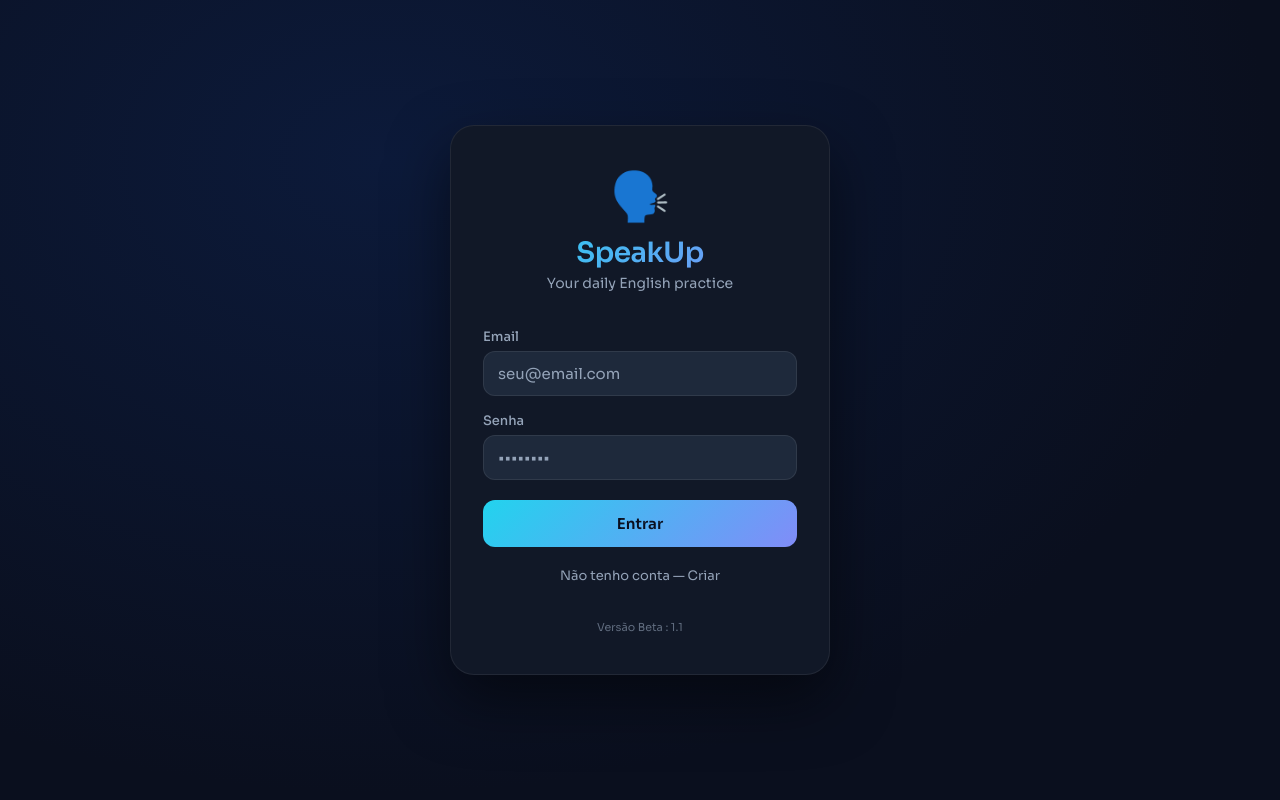
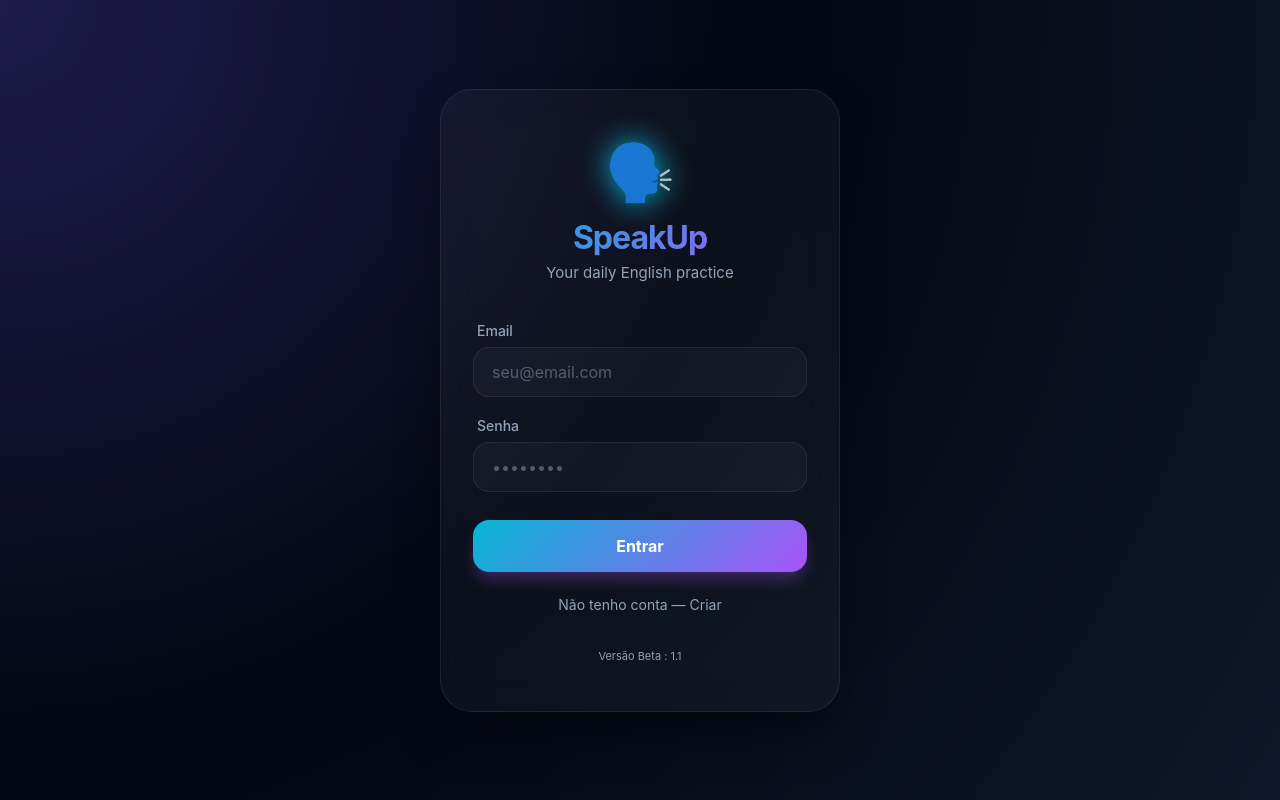
Before and after one commit to leoalvesjf/mvp-english, a React (Vite) app: page /login in a window 1280 px wide. Built offline with nearby package versions, Linux system fonts and the light colour scheme; no server answers.

Commit message:
design: implement dark glassmorphism aesthetic across the app

```diff
--- a/src/index.css
+++ b/src/index.css
@@ -1,26 +1,27 @@
 *, *::before, *::after { box-sizing: border-box; margin: 0; padding: 0; }
 
 :root {
-  --bg: #0a0f1e;
-  --bg2: #111827;
-  --bg3: #1e293b;
-  --accent: #22d3ee;
-  --accent2: #818cf8;
-  --text: #f1f5f9;
-  --text2: #94a3b8;
-  --user-bubble: #1d4ed8;
-  --ai-bubble: #1e293b;
-  --radius: 18px;
-  --font: 'Sora', sans-serif;
-  --mono: 'JetBrains Mono', monospace;
+  --bg: #030712;
+  --bg-dark: #0f172a;
+  --accent: #06b6d4;
+  --accent-glow: #a855f7;
+  --text: #f8fafc;
+  --text-muted: #94a3b8;
+  --glass: rgba(255, 255, 255, 0.04);
+  --glass-border: rgba(255, 255, 255, 0.08);
+  --ai-bubble: rgba(30, 41, 59, 0.5);
+  --user-bubble: linear-gradient(135deg, #06b6d4, #a855f7);
+  --radius: 20px;
+  --font: 'Outfit', 'Inter', sans-serif;
 }
 
 html, body, #root {
   height: 100%;
   font-family: var(--font);
-  background: var(--bg);
+  background: radial-gradient(circle at top left, #1e1b4b 0%, #030712 50%, #0f172a 100%);
   color: var(--text);
   -webkit-tap-highlight-color: transparent;
+  overflow: hidden;
 }
 
 /* ===== LOADING ===== */
@@ -40,61 +41,75 @@ html, body, #root {
 .login-page {
   display: flex; align-items: center; justify-content: center;
   min-height: 100%; padding: 24px;
-  background: radial-gradient(ellipse at 30% 20%, #0c1a3a 0%, var(--bg) 70%);
+  background: transparent;
 }
 .login-card {
-  width: 100%; max-width: 380px;
-  background: var(--bg2);
-  border: 1px solid rgba(255,255,255,0.07);
-  border-radius: 24px;
-  padding: 40px 32px;
-  box-shadow: 0 25px 60px rgba(0,0,0,0.5);
+  width: 100%; max-width: 400px;
+  background: var(--glass);
+  backdrop-filter: blur(20px);
+  -webkit-backdrop-filter: blur(20px);
+  border: 1px solid var(--glass-border);
+  border-radius: 32px;
+  padding: 48px 32px;
+  box-shadow: 0 25px 50px -12px rgba(0, 0, 0, 0.5);
 }
 .login-brand {
-  text-align: center; margin-bottom: 36px;
+  text-align: center; margin-bottom: 40px;
 }
-.brand-icon { font-size: 48px; }
+.brand-icon { font-size: 56px; filter: drop-shadow(0 0 15px var(--accent)); }
 .login-brand h1 {
-  font-size: 28px; font-weight: 600; letter-spacing: -0.5px;
-  margin: 8px 0 4px;
-  background: linear-gradient(135deg, var(--accent), var(--accent2));
-  -webkit-background-clip: text; -webkit-text-fill-color: transparent;
+  font-size: 32px; font-weight: 700; letter-spacing: -1px;
+  margin: 12px 0 6px;
+  background: linear-gradient(135deg, var(--accent), var(--accent-glow));
+  background-clip: text;
+  -webkit-background-clip: text;
+  -webkit-text-fill-color: transparent;
 }
-.login-brand p { color: var(--text2); font-size: 14px; }
+.login-brand p { color: var(--text-muted); font-size: 15px; }
 
-.login-form { display: flex; flex-direction: column; gap: 16px; }
+.login-form { display: flex; flex-direction: column; gap: 20px; }
 
-.field { display: flex; flex-direction: column; gap: 6px; }
-.field label { font-size: 13px; font-weight: 500; color: var(--text2); }
+.field { display: flex; flex-direction: column; gap: 8px; }
+.field label { font-size: 14px; font-weight: 500; color: var(--text-muted); padding-left: 4px; }
 .field input {
-  background: var(--bg3); border: 1px solid rgba(255,255,255,0.08);
-  border-radius: 12px; padding: 12px 14px;
-  color: var(--text); font-family: var(--font); font-size: 15px;
-  outline: none; transition: border-color 0.2s;
+  background: rgba(255, 255, 255, 0.03);
+  border: 1px solid var(--glass-border);
+  border-radius: 16px; padding: 14px 18px;
+  color: var(--text); font-family: var(--font); font-size: 16px;
+  outline: none; transition: all 0.2s;
 }
-.field input:focus { border-color: var(--accent); }
-.field input::placeholder { color: var(--text2); }
+.field input:focus {
+  border-color: var(--accent);
+  background: rgba(255, 255, 255, 0.06);
+  box-shadow: 0 0 20px rgba(6, 182, 212, 0.15);
+}
+.field input::placeholder { color: var(--text-muted); opacity: 0.5; }
 
-.msg-error { color: #f87171; font-size: 13px; }
-.msg-success { color: #4ade80; font-size: 13px; }
+.msg-error { color: #f87171; font-size: 14px; text-align: center; }
+.msg-success { color: #4ade80; font-size: 14px; text-align: center; }
 
 .btn-primary {
-  background: linear-gradient(135deg, var(--accent), var(--accent2));
-  color: #0a0f1e; font-weight: 600; font-family: var(--font);
-  border: none; border-radius: 12px; padding: 14px;
-  font-size: 15px; cursor: pointer; transition: opacity 0.2s;
-  margin-top: 4px;
+  background: linear-gradient(135deg, var(--accent), var(--accent-glow));
+  color: #ffffff; font-weight: 700; font-family: var(--font);
+  border: none; border-radius: 16px; padding: 16px;
+  font-size: 16px; cursor: pointer; transition: all 0.3s cubic-bezier(0.4, 0, 0.2, 1);
+  margin-top: 8px;
+  box-shadow: 0 10px 15px -3px rgba(168, 85, 247, 0.3);
 }
-.btn-primary:disabled { opacity: 0.5; cursor: not-allowed; }
-.btn-primary:hover:not(:disabled) { opacity: 0.9; }
+.btn-primary:disabled { opacity: 0.5; cursor: not-allowed; box-shadow: none; }
+.btn-primary:hover:not(:disabled) {
+  transform: translateY(-2px);
+  filter: brightness(1.1);
+  box-shadow: 0 20px 25px -5px rgba(168, 85, 247, 0.4);
+}
 
 .btn-toggle {
   display: block; width: 100%; background: none; border: none;
-  color: var(--text2); font-family: var(--font); font-size: 13px;
-  cursor: pointer; padding: 12px; margin-top: 8px;
-  transition: color 0.2s;
+  color: var(--text-muted); font-family: var(--font); font-size: 14px;
+  cursor: pointer; padding: 12px; margin-top: 12px;
+  transition: all 0.2s;
 }
-.btn-toggle:hover { color: var(--accent); }
+.btn-toggle:hover { color: var(--text); }
 
 .btn-toggle:hover { color: var(--accent); }
 
@@ -107,20 +122,25 @@ html, body, #root {
 .chat-page {
   display: flex; flex-direction: column; height: 100%;
   max-width: 680px; margin: 0 auto;
+  background: transparent;
 }
 
 .chat-header {
   display: flex; align-items: center; justify-content: space-between;
-  padding: 14px 20px;
-  background: var(--bg2);
-  border-bottom: 1px solid rgba(255,255,255,0.06);
+  padding: 16px 24px;
+  background: rgba(15, 23, 42, 0.6);
+  backdrop-filter: blur(12px);
+  -webkit-backdrop-filter: blur(12px);
+  border-bottom: 1px solid var(--glass-border);
   position: sticky; top: 0; z-index: 10;
 }
 .header-brand {
   display: flex; align-items: center; gap: 8px;
-  font-weight: 600; font-size: 18px;
-  background: linear-gradient(135deg, var(--accent), var(--accent2));
-  -webkit-background-clip: text; -webkit-text-fill-color: transparent;
+  font-weight: 700; font-size: 20px;
+  background: linear-gradient(135deg, var(--accent), var(--accent-glow));
+  background-clip: text;
+  -webkit-background-clip: text;
+  -webkit-text-fill-color: transparent;
 }
 .header-center { display: flex; align-items: center; gap: 8px; }
 .session-controls { display: flex; align-items: center; gap: 4px; }
@@ -136,20 +156,21 @@ html, body, #root {
 }
 
 .btn-logout {
-  background: none; border: none; color: var(--text2);
-  font-size: 20px; cursor: pointer; padding: 4px 8px;
-  transition: color 0.2s;
+  background: rgba(255,255,255,0.05); border: 1px solid var(--glass-border);
+  color: var(--text-muted); border-radius: 10px;
+  font-size: 16px; cursor: pointer; padding: 6px 10px;
+  transition: all 0.2s;
 }
-.btn-logout:hover { color: var(--text); }
+.btn-logout:hover { background: rgba(255,255,255,0.1); color: var(--text); }
 
 .btn-pause {
-  background: var(--bg3); border: none; border-radius: 50%;
-  width: 32px; height: 32px; display: flex; align-items: center; justify-content: center;
-  cursor: pointer; font-size: 14px; transition: all 0.2s;
-  margin-left: 4px;
+  background: rgba(255,255,255,0.05); border: 1px solid var(--glass-border);
+  border-radius: 50%; width: 36px; height: 36px;
+  display: flex; align-items: center; justify-content: center;
+  cursor: pointer; font-size: 16px; transition: all 0.2s;
 }
-.btn-pause:hover { background: var(--accent); }
-.btn-pause.paused { background: var(--accent); color: var(--bg); animation: flash 1s infinite alternate; }
+.btn-pause:hover { background: var(--accent); color: var(--bg-dark); }
+.btn-pause.paused { background: var(--accent); color: var(--bg-dark); }
 
 @keyframes flash {
   from { opacity: 1; } to { opacity: 0.6; }
@@ -179,18 +200,22 @@ html, body, #root {
 .avatar { font-size: 22px; flex-shrink: 0; margin-bottom: 2px; }
 
 .bubble {
-  max-width: 75%; padding: 12px 16px;
-  border-radius: var(--radius); font-size: 15px; line-height: 1.55;
+  max-width: 80%; padding: 14px 20px;
+  border-radius: var(--radius); font-size: 15px; line-height: 1.6;
 }
 .bubble.assistant {
   background: var(--ai-bubble);
+  backdrop-filter: blur(10px);
+  -webkit-backdrop-filter: blur(10px);
+  border: 1px solid var(--glass-border);
   border-bottom-left-radius: 4px;
   color: var(--text);
 }
 .bubble.user {
   background: var(--user-bubble);
   border-bottom-right-radius: 4px;
-  color: white;
+  color: #ffffff;
+  box-shadow: 0 10px 20px -5px rgba(6, 182, 212, 0.3);
 }
 
 .try-hint {
@@ -217,47 +242,56 @@ html, body, #root {
 
 /* ===== INPUT AREA ===== */
 .input-area {
-  display: flex; align-items: center; gap: 8px;
-  padding: 14px 16px;
-  background: var(--bg2);
-  border-top: 1px solid rgba(255,255,255,0.06);
+  display: flex; align-items: center; gap: 12px;
+  padding: 20px 24px;
+  background: rgba(15, 23, 42, 0.8);
+  backdrop-filter: blur(20px);
+  -webkit-backdrop-filter: blur(20px);
+  border-top: 1px solid var(--glass-border);
 }
 
 .text-input {
-  flex: 1; background: var(--bg3);
-  border: 1px solid rgba(255,255,255,0.08);
-  border-radius: 24px; padding: 12px 18px;
-  color: var(--text); font-family: var(--font); font-size: 15px;
-  outline: none; transition: border-color 0.2s;
+  flex: 1; background: rgba(255, 255, 255, 0.03);
+  border: 1px solid var(--glass-border);
+  border-radius: 28px; padding: 14px 22px;
+  color: var(--text); font-family: var(--font); font-size: 16px;
+  outline: none; transition: all 0.2s;
 }
-.text-input:focus { border-color: var(--accent); }
-.text-input::placeholder { color: var(--text2); }
+.text-input:focus {
+  border-color: var(--accent);
+  background: rgba(255, 255, 255, 0.05);
+}
+.text-input::placeholder { color: var(--text-muted); opacity: 0.5; }
 
 .btn-voice {
-  width: 48px; height: 48px; border-radius: 50%;
-  background: var(--bg3); border: 1px solid rgba(255,255,255,0.1);
-  font-size: 20px; cursor: pointer; flex-shrink: 0;
-  transition: all 0.2s; display: flex; align-items: center; justify-content: center;
+  width: 52px; height: 52px; border-radius: 50%;
+  background: rgba(255, 255, 255, 0.05); border: 1px solid var(--glass-border);
+  font-size: 22px; cursor: pointer; flex-shrink: 0;
+  transition: all 0.3s cubic-bezier(0.4, 0, 0.2, 1);
+  display: flex; align-items: center; justify-content: center;
 }
-.btn-voice:hover { background: var(--bg); border-color: var(--accent); }
+.btn-voice:hover { background: rgba(255, 255, 255, 0.1); border-color: var(--accent); transform: scale(1.05); }
 .btn-voice.recording {
-  background: rgba(248,113,113,0.2);
+  background: rgba(248, 113, 113, 0.1);
   border-color: #f87171;
-  animation: pulse 0.8s ease-in-out infinite;
+  color: #f87171;
+  animation: pulse-glow 1.5s infinite;
 }
-@keyframes pulse {
-  0%, 100% { box-shadow: 0 0 0 0 rgba(248,113,113,0.4); }
-  50% { box-shadow: 0 0 0 8px rgba(248,113,113,0); }
+@keyframes pulse-glow {
+  0% { box-shadow: 0 0 0 0 rgba(248, 113, 113, 0.4); }
+  70% { box-shadow: 0 0 0 15px rgba(248, 113, 113, 0); }
+  100% { box-shadow: 0 0 0 0 rgba(248, 113, 113, 0); }
 }
 
 .btn-send {
-  width: 48px; height: 48px; border-radius: 50%;
-  background: linear-gradient(135deg, var(--accent), var(--accent2));
-  border: none; color: #0a0f1e; font-size: 18px;
-  cursor: pointer; flex-shrink: 0; transition: opacity 0.2s;
+  width: 52px; height: 52px; border-radius: 50%;
+  background: var(--user-bubble);
+  border: none; color: #ffffff; font-size: 20px;
+  cursor: pointer; flex-shrink: 0; transition: all 0.3s;
+  box-shadow: 0 10px 15px -3px rgba(168, 85, 247, 0.3);
 }
-.btn-send:disabled { opacity: 0.3; cursor: not-allowed; }
-.btn-send:hover:not(:disabled) { opacity: 0.85; }
+.btn-send:disabled { opacity: 0.3; cursor: not-allowed; box-shadow: none; }
+.btn-send:hover:not(:disabled) { transform: scale(1.05); filter: brightness(1.1); }
 
 /* ===== DONE BAR ===== */
 .done-bar {
```
